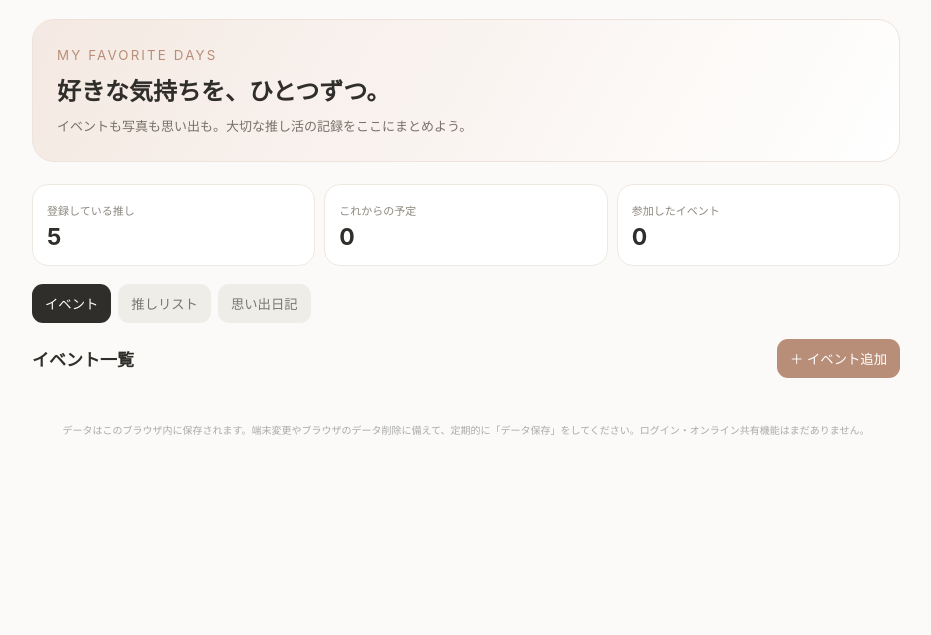
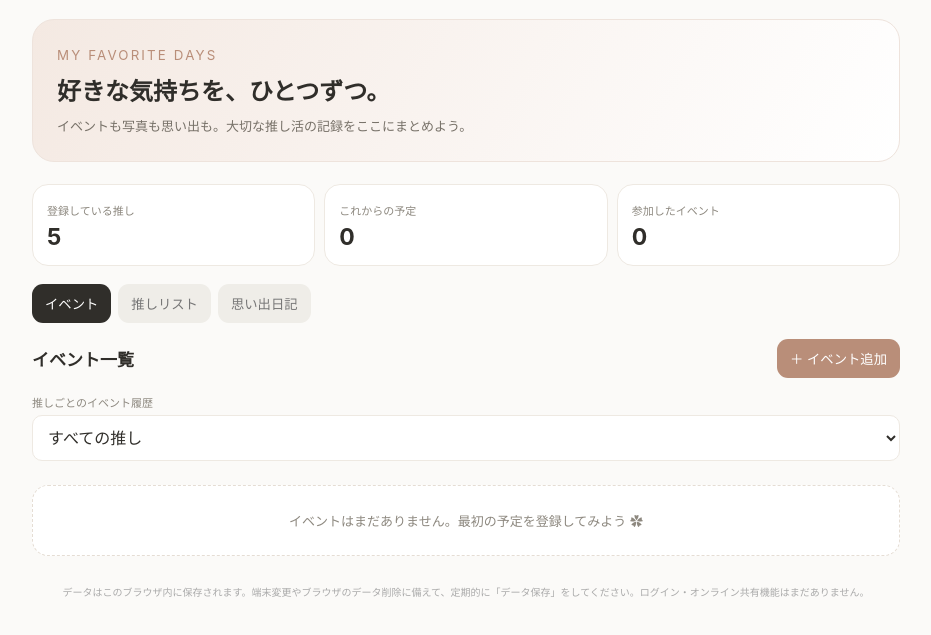
Before and after one commit to sanosyuu1046/oshi-calendar, a plain HTML site: page index.html in a window 1280 px wide. Shown: the part 79-714 px from the top of the page, without its empty margins (174-1105 px from the left). Drawn offline with Linux system fonts and the light colour scheme.

Commit message:
Update index.html

```diff
--- a/index.html
+++ b/index.html
@@ -6,7 +6,14 @@
 <section class="hero"><small>MY FAVORITE DAYS</small><h2>好きな気持ちを、ひとつずつ。</h2><p>イベントも写真も思い出も。大切な推し活の記録をここにまとめよう。</p></section>
 <div class="stats"><div class="stat"><small>登録している推し</small><b id="sc">0</b></div><div class="stat"><small>これからの予定</small><b id="uc">0</b></div><div class="stat"><small>参加したイベント</small><b id="dc">0</b></div></div>
 <nav class="tabs"><button class="tab active" data-tab="events">イベント</button><button class="tab" data-tab="oshi">推しリスト</button><button class="tab" data-tab="diary">思い出日記</button></nav>
-<section class="panel active" id="events"><div class="head"><h3>イベント一覧</h3><button class="primary" id="newEvent">＋ イベント追加</button></div><div class="cards" id="eventList"></div></section>
+<section class="panel active" id="events"><div class="head"><h3>イベント一覧</h3><button class="primary" id="newEvent">＋ イベント追加</button></div><div class="field" style="margin:0 0 12px">
+<div class="field" style="margin:0 0 12px">
+<label for="eventOshiFilter">推しごとのイベント履歴</label>
+<select id="eventOshiFilter">
+<option value="all">すべての推し</option>
+</select>
+</div>
+</div><div class="cards" id="eventList"></div></section>
 <section class="panel" id="oshi"><div class="head"><h3>推しリスト</h3><button class="primary" id="newOshi">＋ 推しを追加</button></div><div class="cards" id="oshiList"></div></section>
 <section class="panel" id="diary"><div class="head"><h3>思い出日記</h3><button class="primary" id="newDiary">＋ 日記を書く</button></div><div class="cards" id="diaryList"></div></section>
 <footer>データはこのブラウザ内に保存されます。端末変更やブラウザのデータ削除に備えて、定期的に「データ保存」をしてください。ログイン・オンライン共有機能はまだありません。</footer>
@@ -40,6 +47,7 @@ function render(){
  $('uc').textContent=db.events.filter(e=>e.date>=today&&e.status!=='参加済み').length;$('dc').textContent=db.events.filter(e=>e.status==='参加済み').length;
  let ev=[...db.events].sort((a,b)=>a.date.localeCompare(b.date));
  let filter=$('eventOshiFilter');
+filter.innerHTML='<option value="all">すべての推し</option>'+db.oshi.map(o=>`<option value="${o.id}">${esc(o.name)}</option>`).join('');
 filter.value=eventFilter;
 ev=ev.filter(e=>eventFilter==='all'||e.oshiId===eventFilter);
  $('eventList').innerHTML=ev.length?ev.map(e=>`<article class="card"><strong>${esc(e.title)}</strong><div class="meta">${esc(e.date)} ・ ${esc(e.oshiName)}<br>${esc(e.venue)} ・ ${esc(e.status)}</div>${e.photo?`<img class="photo" src="${e.photo}">`:''}<div class="actions">
@@ -58,6 +66,10 @@ function done(id){let e=db.events.find(x=>x.id===id);e.status=e.status==='参加
 function del(t,id){if(confirm('削除してもいいですか？')){db[t]=db[t].filter(x=>x.id!==id);save()}}
 function editEvent(id){eventForm(db.events.find(x=>x.id===id))}function editOshi(id){oshiForm(db.oshi.find(x=>x.id===id))}function editDiary(id){diaryForm(db.diaries.find(x=>x.id===id))}
 $('newEvent').onclick=()=>eventForm();$('newOshi').onclick=()=>oshiForm();$('newDiary').onclick=()=>diaryForm();
+$('eventOshiFilter').onchange=e=>{
+ eventFilter=e.target.value;
+ render();
+};
 $('backup').onclick=()=>{let a=document.createElement('a'),u=URL.createObjectURL(new Blob([JSON.stringify(db)],{type:'application/json'}));a.href=u;a.download='oshi-calendar-backup.json';a.click();URL.revokeObjectURL(u)};
 $('restore').onclick=()=>$('file').click();$('file').onchange=e=>{let r=new FileReader();r.onload=()=>{try{let d=JSON.parse(r.result);if(!d.oshi||!d.events||!d.diaries)throw 0;if(confirm('現在のデータを置き換えますか？')){db=d;save()}}catch{alert('バックアップを読み込めませんでした')}};if(e.target.files[0])r.readAsText(e.target.files[0])};
 function photo(file,cb){
```
